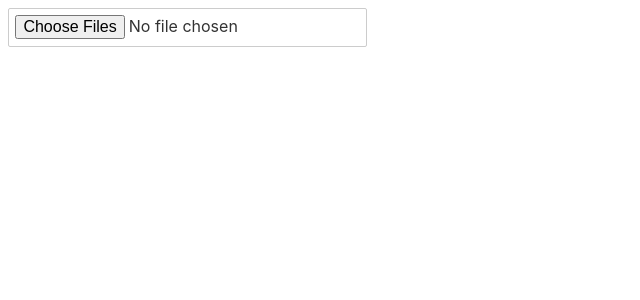
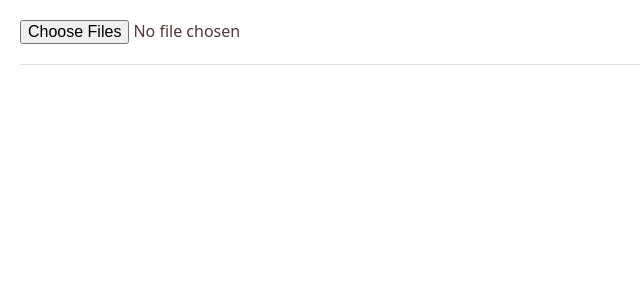
Before and after one commit to riccardoscalco/wiv, a Svelte app: page / in a window 1280 px wide. Shown: the top 300 px of the page, without its empty margins (0-640 px from the left). Built offline with nearby package versions, Linux system fonts and the light colour scheme.

Commit message:
Improve style.

```diff
--- a/public/global.css
+++ b/public/global.css
@@ -5,11 +5,14 @@ html, body {
 }
 
 body {
-	color: #333;
+	color: #533839;
 	margin: 0;
-	padding: 8px;
+	padding: 20px;
 	box-sizing: border-box;
-	font-family: -apple-system, BlinkMacSystemFont, "Segoe UI", Roboto, Oxygen-Sans, Ubuntu, Cantarell, "Helvetica Neue", sans-serif;
+	font-family: system-ui, -apple-system, BlinkMacSystemFont, "Segoe UI", "Roboto", "Oxygen", "Ubuntu", "Cantarell", "Fira Sans", "Droid Sans", "Helvetica Neue", sans-serif;
+	-webkit-font-smoothing: antialiased;
+	-moz-osx-font-smoothing: grayscale;
+	-webkit-text-size-adjust: 100%;
 }
 
 a {
--- a/src/App.svelte
+++ b/src/App.svelte
@@ -19,15 +19,24 @@
 </main>
 
 <style>
-	ul {
-		list-style: none;
+	input {
 		margin: 0;
 		padding: 0;
+		border: 0;
+	}
+	ul {
+		border-top: 1px solid #ddd;
+		list-style: none;
+		margin: 20px 0;
+		padding: 20px 0 0 0;
 		max-width: 100vw;
-		display: flex;
-		flex-wrap: wrap;
+		display: grid;
+		grid-template-columns: repeat( auto-fill, minmax(250px, 1fr) );
+		column-gap: 20px;
+		row-gap: 20px;
 	}
 	li {
-		padding: 20px;
+		padding: 0;
+		margin: 0;
 	}
 </style>
--- a/src/Image.svelte
+++ b/src/Image.svelte
@@ -23,4 +23,12 @@
 	onMount(readAndPreview);
 </script>
 
-<img alt="just an" width="300px" src={src}>
+<img alt="just an" src={src}>
+
+<style>
+	img {
+		width: 100%;
+		padding: 0;
+		margin: 0;
+	}
+</style>
```
